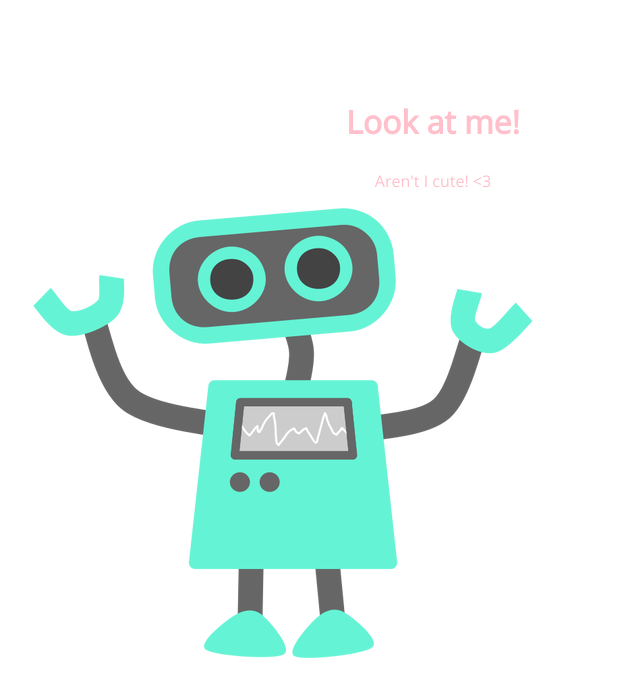
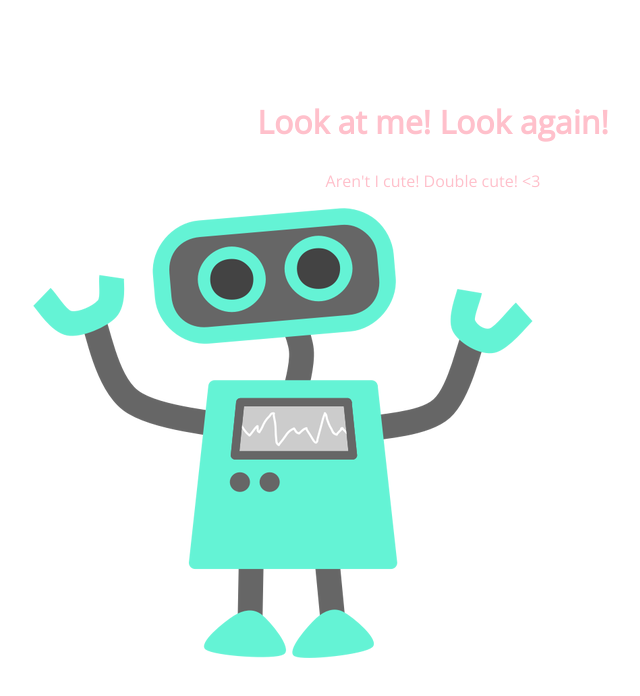
Before and after one commit to danielle-royster/105-project, a plain HTML site: page index.html in a window 1280 px wide. Shown: the whole page, without its empty margins (207-847 px from the left). Drawn offline with nearby package versions, Linux system fonts and the light colour scheme.

Commit message:
experimenting

```diff
--- a/index.html
+++ b/index.html
@@ -8,8 +8,8 @@
 </head>
 <body>
 	<section>
-		<h1>Look at me!</h1>
-		<p>Aren't I cute! <3</p>
+		<h1>Look at me! Look again! </h1>
+		<p>Aren't I cute! Double cute! <3</p>
 		<img src="img/happy-blue-robot.png">
 	</section>
 </body>
```
